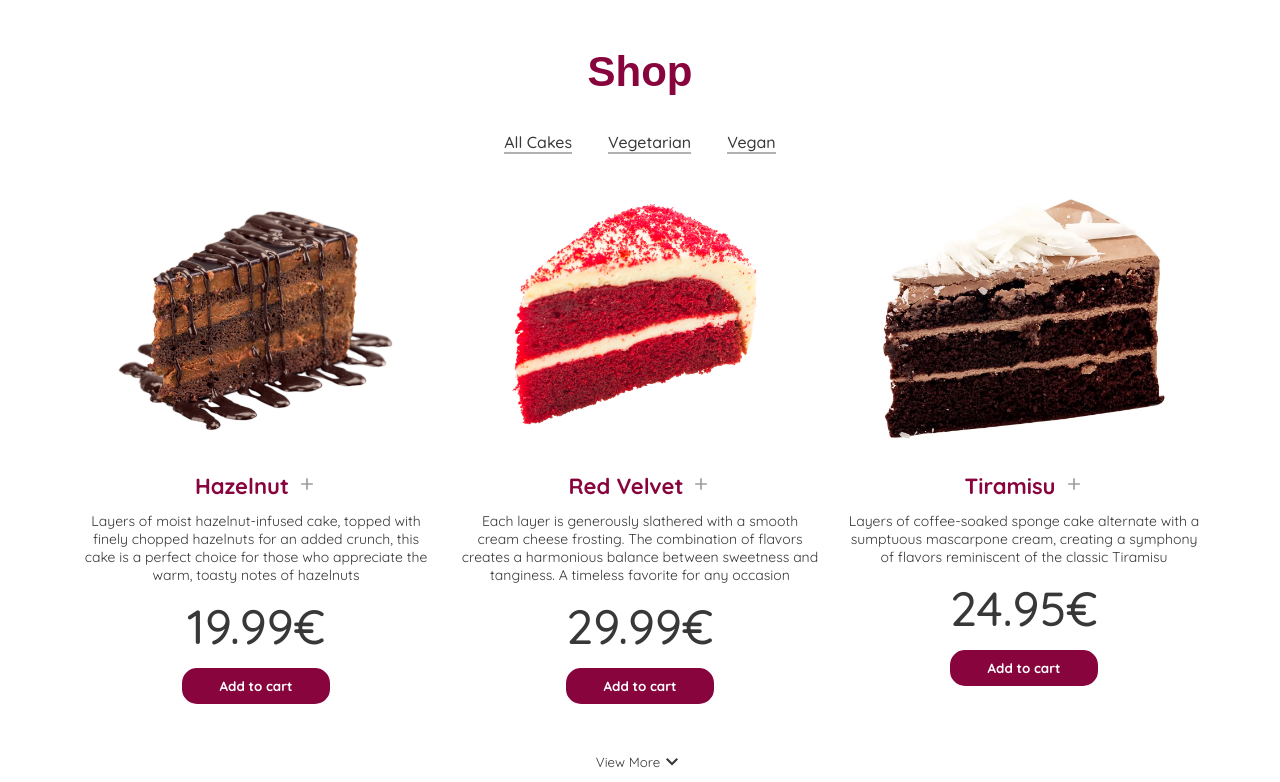
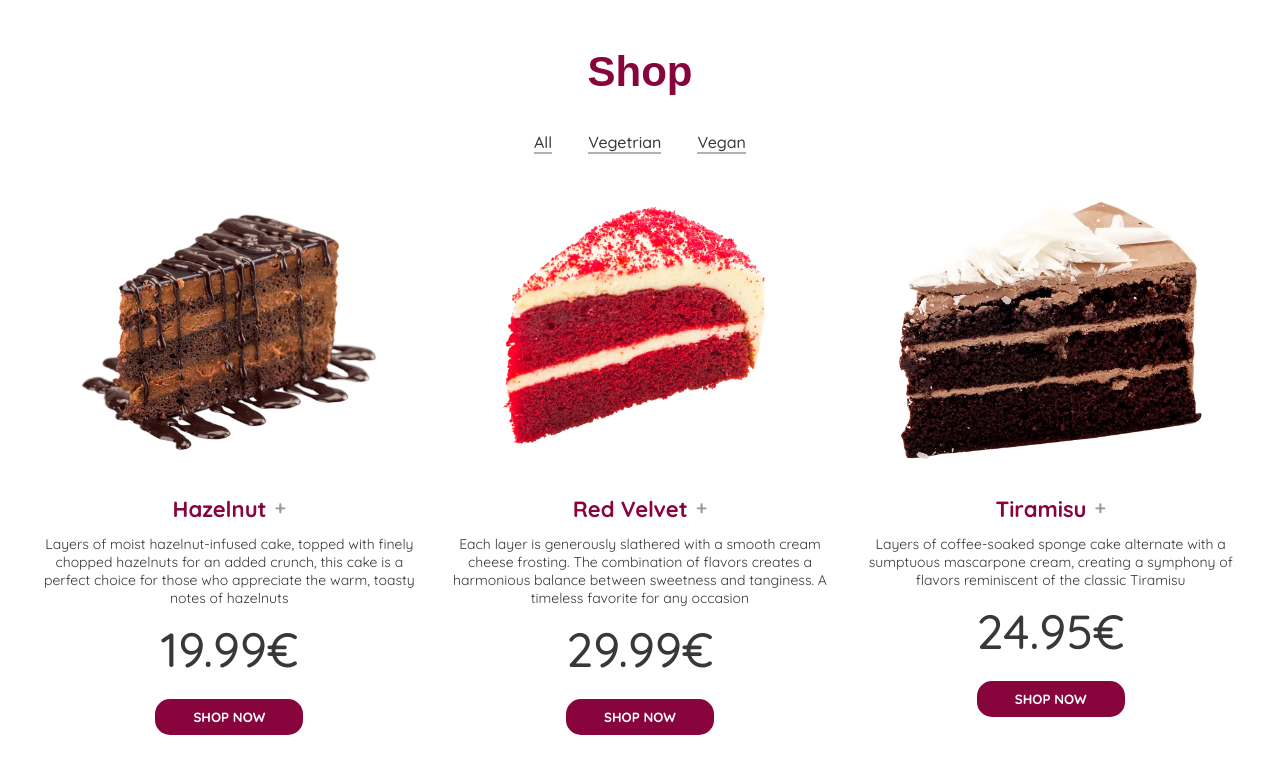
Before and after one commit to tomassfernandes/cake-delight, a React (Create React App) app in the folder cake-delight/: page / in a window 1280 px wide. Shown: the part 880-1662 px from the top of the page. Built offline with nearby package versions, Linux system fonts and the light colour scheme; a web font is replaced by a local one.

Commit message:
New ShopSection, ShopItem and IngredientSelectionBox

```diff
--- a/cake-delight/src/CSS/shop-section.css
+++ b/cake-delight/src/CSS/shop-section.css
@@ -52,6 +52,13 @@
   width: 85%;
 }
 
+.shop-cake-name-div {
+  display: flex;
+  align-items: center;
+  justify-content: center;
+  gap: 0.8rem;
+}
+
 .shop-cake-name {
   font-size: 2.2rem;
   color: #88043d;
@@ -63,17 +70,17 @@
   text-align: center;
 }
 
-.cake-plus-icon svg {
-  width: 2rem;
-  height: 2rem;
-  fill: #9d9d9d;
+.cake-plus-icon {
+  font-size: 2rem;
+  font-weight: 600;
+  color: #9d9d9d;
   cursor: pointer;
-  margin-left: 0.8rem;
   transition: all 0.3s;
+  align-self: flex-start;
 }
 
-.cake-plus-icon svg:hover {
-  fill: #88043d;
+.cake-plus-icon:hover {
+  color: #88043d;
 }
 
 .cake-price {
@@ -91,6 +98,7 @@
   font-weight: 700;
   cursor: pointer;
   transition: all 0.3s;
+  margin-top: 2rem;
 }
 
 .shop-cake-btn:hover {
@@ -129,6 +137,7 @@
 .ingredient-selection-box h4 {
   color: #88043d;
   font-size: 1.6rem;
+  text-align: center;
 }
 
 .extra-ingredient-div {
--- a/cake-delight/src/Items/IngredientSelectionBox.js
+++ b/cake-delight/src/Items/IngredientSelectionBox.js
@@ -1,117 +1,30 @@
-import React, { useState, useEffect } from "react";
+// IngredientSelectionBox.js
+import React from "react";
 
 export default function IngredientSelectionBox({
   onClose,
-  ingredients,
-  onPriceChange,
-  isOpen,
+  onIngredientSelect,
+  onRemoveIngredient,
+  onConfirm,
 }) {
-  const removeIcon = (
-    <svg
-      xmlns="http://www.w3.org/2000/svg"
-      height="24"
-      viewBox="0 -960 960 960"
-      width="24"
-    >
-      <path d="M200-440v-80h560v80H200Z" />
-    </svg>
-  );
-
-  const plusIcon = (
-    <svg
-      xmlns="http://www.w3.org/2000/svg"
-      height="24"
-      viewBox="0 -960 960 960"
-      width="24"
-    >
-      <path d="M440-440H200v-80h240v-240h80v240h240v80H520v240h-80v-240Z" />
-    </svg>
-  );
-
-  const [selectedIngredients, setSelectedIngredients] = useState([]);
-
-  const MAX_INGREDIENT_LIMIT = 3;
-
-  const handleIngredientSelect = (ingredient) => {
-    const ingredientCount = selectedIngredients.filter(
-      (item) => item === ingredient
-    ).length;
-
-    if (ingredientCount < MAX_INGREDIENT_LIMIT) {
-      setSelectedIngredients((prevIngredients) => [
-        ...prevIngredients,
-        ingredient,
-      ]);
-      onPriceChange(0.5); // Add 0.50€ for each added ingredient
-    }
-  };
-
-  const handleRemoveIngredient = (ingredient) => {
-    // Find the first occurrence of the ingredient and remove it
-    const indexToRemove = selectedIngredients.indexOf(ingredient);
-    if (indexToRemove !== -1) {
-      const updatedIngredients = [...selectedIngredients];
-      updatedIngredients.splice(indexToRemove, 1);
-      setSelectedIngredients(updatedIngredients);
-      onPriceChange(-0.5); // Remove 0.50€ for each removed ingredient
-    }
-  };
-
-  const handleConfirm = () => {
-    // Handle the selected ingredients (e.g., send to the server)
-    // For now, let's just log them
-    console.log("Selected Ingredients:", selectedIngredients);
-
-    // Close the modal
-    onClose();
-  };
-
-  const countIngredients = (ingredient) => {
-    return selectedIngredients.filter((item) => item === ingredient).length;
-  };
-
-  useEffect(() => {
-    // Log the selected ingredients
-    console.log("Selected Ingredients:", selectedIngredients);
-  }, [selectedIngredients]);
+  const ingredients = ["Ingredient 1", "Ingredient 2", "Ingredient 3"];
 
   return (
-    <div className={`ingredient-selection-box ${isOpen ? "open" : ""}`}>
+    <div className="ingredient-selection-box">
       <h4>Add extra:</h4>
-      <ul className="extra-ingredient-div">
+      <ul>
         {ingredients.map((ingredient) => (
-          <div className="extra-ingredient-text-div">
-            <li
-              className="extra-ingredient-text"
-              key={ingredient}
-              onClick={() => handleIngredientSelect(ingredient)}
-            >
-              {ingredient}
-              {countIngredients(ingredient) > 0
-                ? `(${countIngredients(ingredient)})`
-                : ""}
-            </li>
-            <div className="ingredient-icon-div">
-              <span
-                className="ingredient-icon"
-                key={ingredient}
-                onClick={() => handleIngredientSelect(ingredient)}
-              >
-                {plusIcon}
-              </span>
-              <span
-                className="ingredient-icon"
-                onClick={() => handleRemoveIngredient(ingredient)}
-              >
-                {removeIcon}
-              </span>
-            </div>
-          </div>
+          <li key={ingredient}>
+            {ingredient}
+            <button onClick={() => onIngredientSelect(ingredient)}>Add</button>
+            <button onClick={() => onRemoveIngredient(ingredient)}>
+              Remove
+            </button>
+          </li>
         ))}
       </ul>
-      <button className="ingredient-confirm-btn" onClick={handleConfirm}>
-        Confirm
-      </button>
+      <button onClick={onConfirm}>Confirm</button>
+      <button onClick={onClose}>Cancel</button>
     </div>
   );
 }
--- a/cake-delight/src/Items/ShopItem.js
+++ b/cake-delight/src/Items/ShopItem.js
@@ -1,241 +1,68 @@
-import { useState, useEffect } from "react";
+import React, { useState } from "react";
+import IngredientSelectionBox from "../Items/IngredientSelectionBox";
 
-import IngredientSelectionBox from "./IngredientSelectionBox";
+export default function ShopItem({ cake }) {
+  const [selectedIngredients, setSelectedIngredients] = useState([]);
+  const [price, setPrice] = useState(cake.price);
+  const [showIngredientBox, setShowIngredientBox] = useState(false);
 
-export default function ShopItem({ displayAllCakes, cakeType }) {
-  const plusIcon = (
-    <svg
-      xmlns="http://www.w3.org/2000/svg"
-      height="24"
-      viewBox="0 -960 960 960"
-      width="24"
-    >
-      <path d="M440-440H200v-80h240v-240h80v240h240v80H520v240h-80v-240Z" />
-    </svg>
-  );
-
-  const removeIcon = (
-    <svg
-      xmlns="http://www.w3.org/2000/svg"
-      height="24"
-      viewBox="0 -960 960 960"
-      width="24"
-    >
-      <path d="M200-440v-80h560v80H200Z" />
-    </svg>
-  );
-
-  const [onDisplay, setOnDisplay] = useState(false);
-
-  useEffect(() => {
-    const handleResize = () => {
-      // Check if the window width is less than or equal to 45em
-      const isMatch = window.matchMedia("(max-width: 45em)").matches;
-
-      // Update the state based on the match
-      setOnDisplay(isMatch);
+  const handleIngredientSelect = (ingredient) => {
+    setSelectedIngredients((prevIngredients) => [
+      ...prevIngredients,
+      ingredient,
+    ]);
+    setPrice((prevPrice) => prevPrice + 0.5);
   };
 
-    // Initial check
-    handleResize();
-
-    // Attach event listener for window resize
-    window.addEventListener("resize", handleResize);
-
-    // Clean up the event listener when the component unmounts
-    return () => {
-      window.removeEventListener("resize", handleResize);
-    };
-  }, []);
-
-  const data = [
-    {
-      id: 1,
-      img: "/img/cake-1.webp",
-      name: "Hazelnut",
-      text: "Layers of moist hazelnut-infused cake, topped with finely chopped hazelnuts for an added crunch, this cake is a perfect choice for those who appreciate the warm, toasty notes of hazelnuts",
-      icon: plusIcon,
-      price: 19.99,
-      onDisplay: true,
-      vegetarian: true,
-      ingredients: ["Chocolate", "Hazelnuts", "Choclate Chips"],
-    },
-    {
-      id: 2,
-      img: "/img/cake-2.webp",
-      name: "Red Velvet",
-      text: "Each layer is generously slathered with a smooth cream cheese frosting. The combination of flavors creates a harmonious balance between sweetness and tanginess. A timeless favorite for any occasion",
-      icon: plusIcon,
-      price: 29.99,
-      onDisplay: true,
-      ingredients: ["Vanilla", "Cream", "Fruits"],
-    },
-    {
-      id: 3,
-      img: "/img/cake-7.webp",
-      name: "Tiramisu",
-      text: "Layers of coffee-soaked sponge cake alternate with a sumptuous mascarpone cream, creating a symphony of flavors reminiscent of the classic Tiramisu",
-      icon: plusIcon,
-      price: 24.95,
-      onDisplay: true,
-      ingredients: ["Chocolate", "Coffee", "Biscuits"],
-    },
-    {
-      id: 4,
-      img: "/img/cake-3.webp",
-      name: "Chessecake",
-      text: "Savor the creamy delight of our cheesecake, a perfect blend of velvety texture and rich indulgence",
-      icon: plusIcon,
-      price: 22.99,
-      onDisplay: onDisplay,
-      ingredients: ["Cream", "Biscuit", "Fruits"],
-    },
-    {
-      id: 5,
-      img: "/img/cake-4.webp",
-      name: "Melted Chocolate",
-      text: "Delight in our chocolate cake, a blissful fusion of moist layers and melted chocolate magic. Savor the richness in every bite, topped with a heavenly chocolate ganache for the ultimate sweet escape",
-      icon: plusIcon,
-      price: 15.99,
-      onDisplay: false,
-      vegetarian: true,
-      vegan: true,
-      ingredients: ["Chocolate", "Choclate Chips"],
-    },
-    {
-      id: 6,
-      img: "/img/cake-5.webp",
-      name: "Triple Fudge",
-      text: "Indulge in the ultimate chocolate experience with layers of fudgy chocolate cake and rich chocolate ganache. Each bite is a chocolate lover's dream come true",
-      icon: plusIcon,
-      price: 20.99,
-      onDisplay: false,
-      vegetarian: true,
-      ingredients: ["Chocolate Fudge", "Choclate Chips"],
-    },
-    {
-      id: 7,
-      img: "/img/cake-6.webp",
-      name: "Chocolate Caramel",
-      text: "A caramel lover's dream, this chocolate cake is adorned with layers of caramel and toasted pecans. The combination of sweet and nutty flavors creates a delightful symphony",
-      icon: plusIcon,
-      price: 27.99,
-      onDisplay: false,
-      ingredients: ["Chocolate", "Caramel", "Twix"],
-    },
-    {
-      id: 8,
-      img: "/img/cake-8.webp",
-      name: "Chocolate Brownie",
-      text: "Indulge in our irresistible brownies, a perfect balance of dense, fudgy goodness and a satisfyingly rich chocolate flavor",
-      icon: plusIcon,
-      price: 9.99,
-      onDisplay: false,
-      vegetarian: true,
-      vegan: true,
-      ingredients: ["Chocolate", "Choclate Chips"],
-    },
-    {
-      id: 9,
-      img: "/img/cake-9.webp",
-      name: "Pumpkin Spice",
-      text: "Pumpkin spice cake is a moist and flavorful dessert infused with the warm and aromatic spices of fall. With a rich pumpkin base, this cake offers a perfect balance of sweetness and spice",
-      icon: plusIcon,
-      price: 16.99,
-      onDisplay: false,
-      vegetarian: true,
-      vegan: true,
-      ingredients: ["Chocolate", "Pumpkin Puree", "Cinnamon"],
-    },
-  ];
-
-  const filteredCakes =
-    cakeType.toLowerCase() === "all cakes"
-      ? data
-      : data.map((item) => ({
-          ...item,
-          onDisplay:
-            (cakeType.toLowerCase() === "vegetarian" && item.vegetarian) ||
-            (cakeType.toLowerCase() === "vegan" && item.vegan),
-        }));
-
-  const [selectedCakes, setSelectedCakes] = useState({});
-
-  const handlePlusIconClick = (cakeId) => {
-    setSelectedCakes((prevCakes) => ({
-      ...Object.fromEntries(
-        Object.entries(prevCakes).map(([key, value]) => [
-          key,
-          key === cakeId ? null : value,
-        ])
-      ),
-      [cakeId]: prevCakes[cakeId]
-        ? null
-        : data.find((item) => item.id === cakeId),
-    }));
+  const handleRemoveIngredient = (ingredient) => {
+    setSelectedIngredients((prevIngredients) =>
+      prevIngredients.filter((item) => item !== ingredient)
+    );
+    setPrice((prevPrice) => prevPrice - 0.5);
   };
 
-  const handleIngredientSelectionBoxClose = (cakeId) => {
-    setSelectedCakes((prevCakes) => ({
-      ...prevCakes,
-      [cakeId]: {
-        ...prevCakes[cakeId],
-        price: +prevCakes[cakeId].price.toFixed(2), // Keep the updated price
-      },
-    }));
+  const handleConfirm = () => {
+    // Handle the selected ingredients (e.g., push to a cart)
+    const cakeDetails = {
+      id: cake.id,
+      name: cake.name,
+      ingredients: selectedIngredients,
+      price: price,
+    };
+    console.log("Cake details:", cakeDetails);
+
+    // Close the ingredient box
+    setShowIngredientBox(false);
   };
 
-  const handlePriceChange = (cakeId, priceChange) => {
-    setSelectedCakes((prevCakes) => ({
-      ...prevCakes,
-      [cakeId]: {
-        ...prevCakes[cakeId],
-        price: +(prevCakes[cakeId].price + priceChange).toFixed(2), // Round to 2 decimal places
-      },
-    }));
-  };
-
-  useEffect(() => {
-    // Log the selected cakes with their updated prices
-    console.log("Selected Cakes:", selectedCakes);
-  }, [selectedCakes]);
-
   return (
-    <>
-      {filteredCakes.map(
-        (item) =>
-          (displayAllCakes || item.onDisplay) && (
-            <div className="shop-cake-div" key={item.id}>
-              <img className="shop-cake-img" src={item.img} alt={item.name} />
+    <div className="shop-cake-div">
+      <img className="shop-cake-img" src={cake.img} alt={cake.name} />
       <div className="cake-text-div">
-                <h3 className="shop-cake-name">
-                  {item.name}
+        <div className="shop-cake-name-div">
+          <h3 className="shop-cake-name">{cake.name}</h3>
           <span
             className="cake-plus-icon"
-                    onClick={() => handlePlusIconClick(item.id)}
+            onClick={() => setShowIngredientBox(!showIngredientBox)}
           >
-                    {selectedCakes[item.id] ? removeIcon : plusIcon}
+            {showIngredientBox ? "-" : "+"}
           </span>
-                </h3>
-                <p className="shop-cake-text">{item.text}</p>
-                {selectedCakes[item.id] && (
+        </div>
+
+        <p className="shop-cake-text">{cake.text}</p>
+
+        {showIngredientBox && (
           <IngredientSelectionBox
-                    onClose={() => handleIngredientSelectionBoxClose(item.id)}
-                    ingredients={item.ingredients}
-                    onPriceChange={(change) =>
-                      handlePriceChange(item.id, change)
-                    }
-                    isOpen={!!selectedCakes[item.id]}
+            onClose={() => setShowIngredientBox(false)}
+            onIngredientSelect={handleIngredientSelect}
+            onRemoveIngredient={handleRemoveIngredient}
+            onConfirm={handleConfirm}
           />
         )}
-                <p className="cake-price">{`${
-                  selectedCakes[item.id]?.price ?? item.price
-                }€`}</p>
-                <button className="shop-cake-btn">Add to cart</button>
+
+        <p className="cake-price">{price}€</p>
       </div>
+      <button className="shop-cake-btn">SHOP NOW</button>
     </div>
-          )
-      )}
-    </>
   );
 }
--- a/cake-delight/src/Sections/ShopSection.js
+++ b/cake-delight/src/Sections/ShopSection.js
@@ -1,105 +1,111 @@
+// ShopSection.js
 import ShopItem from "../Items/ShopItem";
-import { useState, useEffect } from "react";
-import { Link } from "react-scroll";
+
+const data = [
+  {
+    id: 1,
+    img: "/img/cake-1.webp",
+    name: "Hazelnut",
+    text: "Layers of moist hazelnut-infused cake, topped with finely chopped hazelnuts for an added crunch, this cake is a perfect choice for those who appreciate the warm, toasty notes of hazelnuts",
+    price: 19.99,
+    onDisplay: true,
+    vegetarian: true,
+    ingredients: ["Chocolate", "Hazelnuts", "Choclate Chips"],
+  },
+  {
+    id: 2,
+    img: "/img/cake-2.webp",
+    name: "Red Velvet",
+    text: "Each layer is generously slathered with a smooth cream cheese frosting. The combination of flavors creates a harmonious balance between sweetness and tanginess. A timeless favorite for any occasion",
+    price: 29.99,
+    onDisplay: true,
+    ingredients: ["Vanilla", "Cream", "Fruits"],
+  },
+  {
+    id: 3,
+    img: "/img/cake-7.webp",
+    name: "Tiramisu",
+    text: "Layers of coffee-soaked sponge cake alternate with a sumptuous mascarpone cream, creating a symphony of flavors reminiscent of the classic Tiramisu",
+    price: 24.95,
+    onDisplay: true,
+    ingredients: ["Chocolate", "Coffee", "Biscuits"],
+  },
+  {
+    id: 4,
+    img: "/img/cake-3.webp",
+    name: "Chessecake",
+    text: "Savor the creamy delight of our cheesecake, a perfect blend of velvety texture and rich indulgence",
+    price: 22.99,
+    ingredients: ["Cream", "Biscuit", "Fruits"],
+  },
+  {
+    id: 5,
+    img: "/img/cake-4.webp",
+    name: "Melted Chocolate",
+    text: "Delight in our chocolate cake, a blissful fusion of moist layers and melted chocolate magic. Savor the richness in every bite, topped with a heavenly chocolate ganache for the ultimate sweet escape",
+    price: 15.99,
+    onDisplay: false,
+    vegetarian: true,
+    vegan: true,
+    ingredients: ["Chocolate", "Choclate Chips"],
+  },
+  {
+    id: 6,
+    img: "/img/cake-5.webp",
+    name: "Triple Fudge",
+    text: "Indulge in the ultimate chocolate experience with layers of fudgy chocolate cake and rich chocolate ganache. Each bite is a chocolate lover's dream come true",
+    price: 20.99,
+    onDisplay: false,
+    vegetarian: true,
+    ingredients: ["Chocolate Fudge", "Choclate Chips"],
+  },
+  {
+    id: 7,
+    img: "/img/cake-6.webp",
+    name: "Chocolate Caramel",
+    text: "A caramel lover's dream, this chocolate cake is adorned with layers of caramel and toasted pecans. The combination of sweet and nutty flavors creates a delightful symphony",
+    price: 27.99,
+    onDisplay: false,
+    ingredients: ["Chocolate", "Caramel", "Twix"],
+  },
+  {
+    id: 8,
+    img: "/img/cake-8.webp",
+    name: "Chocolate Brownie",
+    text: "Indulge in our irresistible brownies, a perfect balance of dense, fudgy goodness and a satisfyingly rich chocolate flavor",
+    price: 9.99,
+    onDisplay: false,
+    vegetarian: true,
+    vegan: true,
+    ingredients: ["Chocolate", "Choclate Chips"],
+  },
+  {
+    id: 9,
+    img: "/img/cake-9.webp",
+    name: "Pumpkin Spice",
+    text: "Pumpkin spice cake is a moist and flavorful dessert infused with the warm and aromatic spices of fall. With a rich pumpkin base, this cake offers a perfect balance of sweetness and spice",
+    price: 16.99,
+    onDisplay: false,
+    vegetarian: true,
+    vegan: true,
+    ingredients: ["Chocolate", "Pumpkin Puree", "Cinnamon"],
+  },
+];
 
 export default function ShopSection() {
-  const [displayAllCakes, setDisplayAllCakes] = useState(false);
-  const [viewMoreText, setViewMoreText] = useState("View More");
-  const [arrowRotation, setArrowRotation] = useState(0);
-  const [cakeType, setCakeType] = useState("All Cakes");
-
-  const handleViewMoreClick = () => {
-    setDisplayAllCakes(!displayAllCakes);
-    setViewMoreText(displayAllCakes ? "View More" : "Show Less");
-    setArrowRotation(displayAllCakes ? 0 : 180);
-  };
-
-  const handleCakeTypeClick = (type) => {
-    setDisplayAllCakes(false);
-    setCakeType(type.toLowerCase());
-  };
-
-  useEffect(() => {
-    if (displayAllCakes) {
-      setViewMoreText("Show Less");
-      setArrowRotation(180);
-    } else {
-      setViewMoreText("View More");
-      setArrowRotation(0);
-    }
-  }, [displayAllCakes]);
-
   return (
-    <section id="shop-section" className="section shop-section">
+    <section className="shop-section">
       <h2 className="heading-secondary">Shop</h2>
       <div className="type-cake-div">
-        <p
-          className="cake-type"
-          onClick={() => handleCakeTypeClick("All Cakes")}
-        >
-          All Cakes
-        </p>
-        <p
-          className="cake-type"
-          onClick={() => handleCakeTypeClick("vegetarian")}
-        >
-          Vegetarian
-        </p>
-        <p className="cake-type" onClick={() => handleCakeTypeClick("vegan")}>
-          Vegan
-        </p>
+        <p className="cake-type">All</p>
+        <p className="cake-type">Vegetrian</p>
+        <p className="cake-type">Vegan</p>
       </div>
       <div className="shop-grid">
-        <ShopItem displayAllCakes={displayAllCakes} cakeType={cakeType} />
+        {data.map((cake) => (
+          <ShopItem key={cake.id} cake={cake} />
+        ))}
       </div>
-
-      {cakeType.toLowerCase() === "all cakes" &&
-        viewMoreText === "View More" && (
-          <button className="view-more-btn" onClick={handleViewMoreClick}>
-            {viewMoreText}
-            <span
-              className="view-more-icon"
-              style={{ transform: `rotate(${arrowRotation}deg)` }}
-            >
-              <svg
-                xmlns="http://www.w3.org/2000/svg"
-                height="24"
-                viewBox="0 -960 960 960"
-                width="24"
-              >
-                <path d="M480-345 240-585l56-56 184 184 184-184 56 56-240 240Z" />
-              </svg>
-            </span>
-          </button>
-        )}
-
-      {cakeType.toLowerCase() === "all cakes" &&
-        viewMoreText === "Show Less" && (
-          <Link
-            to="shop-section"
-            smooth={true}
-            duration={500}
-            spy={true}
-            offset={-50}
-          >
-            <button className="view-more-btn" onClick={handleViewMoreClick}>
-              {viewMoreText}
-              <span
-                className="view-more-icon"
-                style={{ transform: `rotate(${arrowRotation}deg)` }}
-              >
-                <svg
-                  xmlns="http://www.w3.org/2000/svg"
-                  height="24"
-                  viewBox="0 -960 960 960"
-                  width="24"
-                >
-                  <path d="M480-345 240-585l56-56 184 184 184-184 56 56-240 240Z" />
-                </svg>
-              </span>
-            </button>
-          </Link>
-        )}
     </section>
   );
 }
```
Lines whose indentation alone changed are shown as unchanged.
